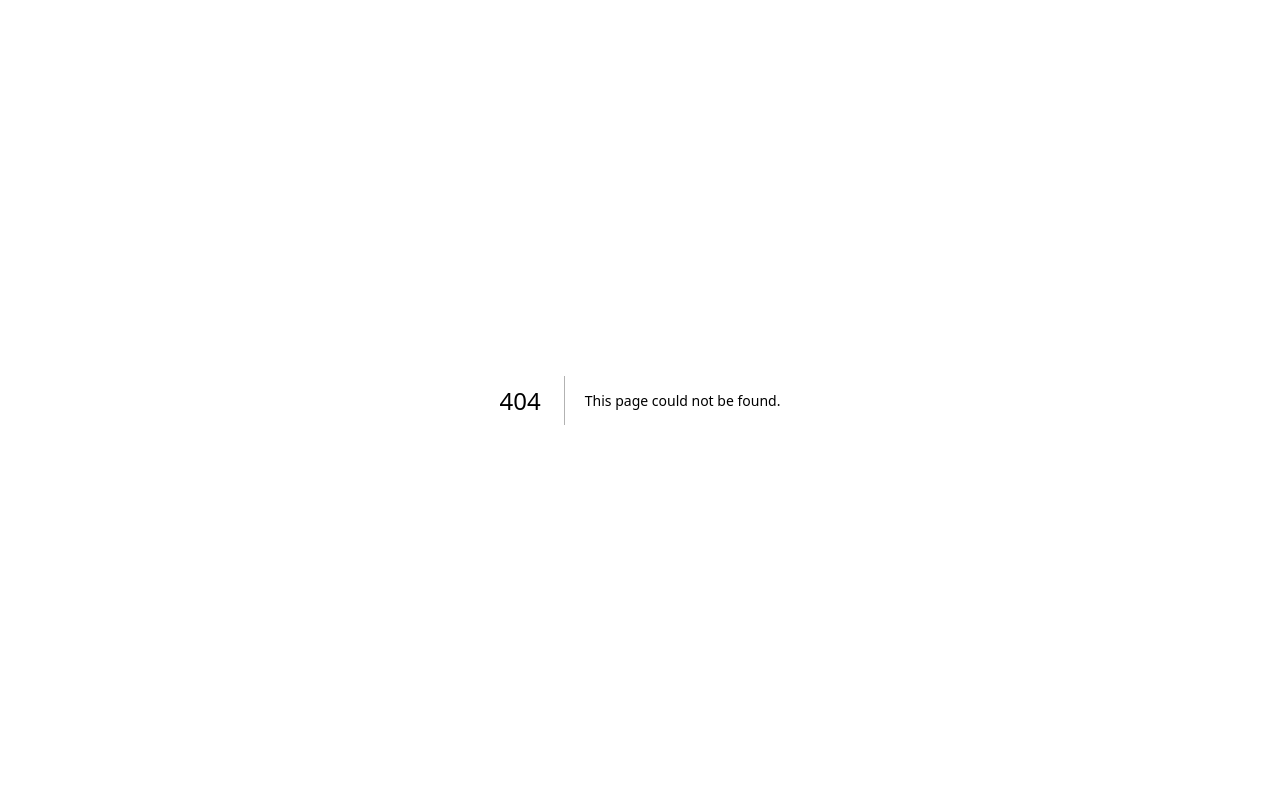
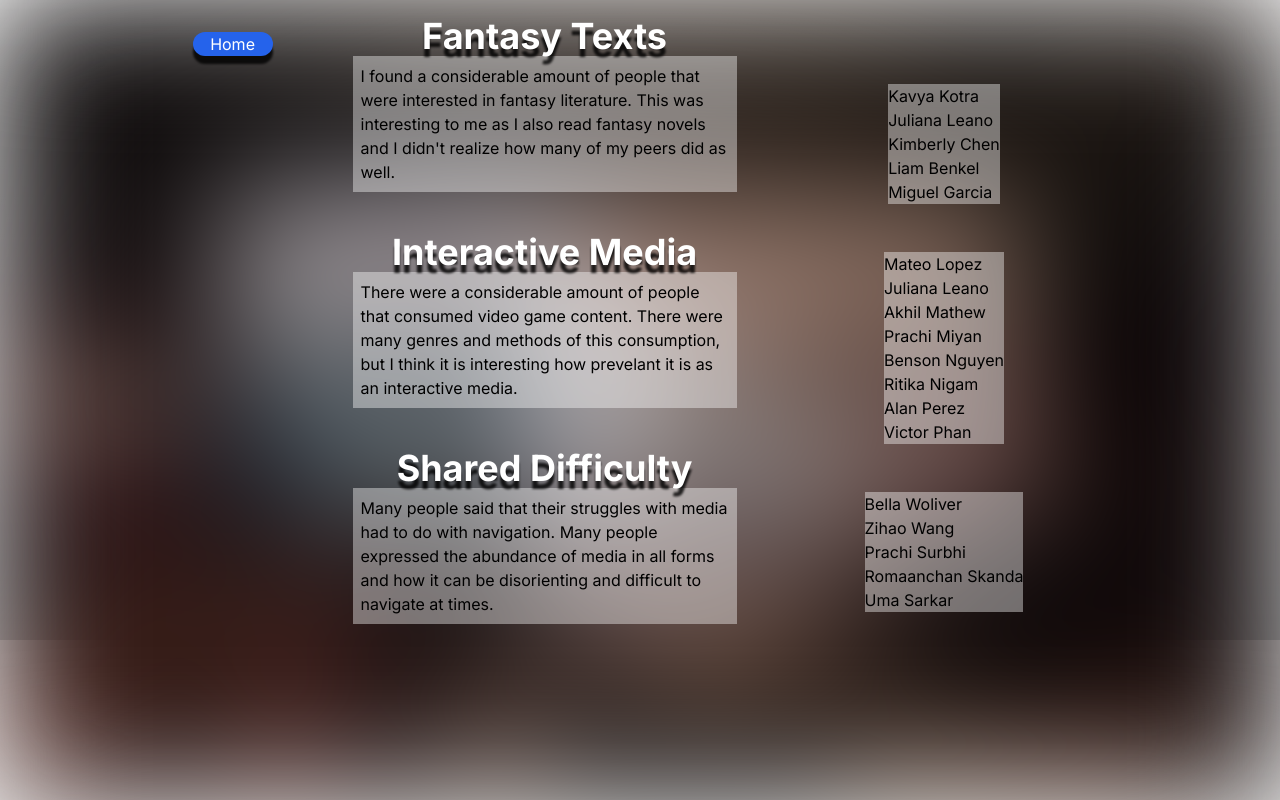
Before and after one commit to EvanBurriola/media-page, a Next.js app: page /peers in a window 1280 px wide. Before the commit this address had no page. Built offline with nearby package versions, Linux system fonts and the light colour scheme.

Commit message:
Assignment 2

```diff
--- a/app/page.tsx
+++ b/app/page.tsx
@@ -28,6 +28,7 @@ export default function Home() {
 
           <Link href='/media' className="flex justify-center mx-12 mt-4 text-white hover:bg-blue-800 bg-blue-600 transition-colors duration-300 rounded-3xl drop-shadow-[0_8.2px_1.2px_rgba(0,0,0,0.8)] select-none">Media Use Tree</Link>
 
+          <Link href='/peers' className="flex justify-center mx-12 mt-4 text-white hover:bg-blue-800 bg-blue-600 transition-colors duration-300 rounded-3xl drop-shadow-[0_8.2px_1.2px_rgba(0,0,0,0.8)] select-none">Assignment 2</Link>
         </div>
 
         <img src="newOrleans.jpg" className="flex object-cover mr-32 rounded-full"></img>
--- /dev/null
+++ b/app/peers/page.tsx
@@ -0,0 +1,166 @@
+import React, { useState } from "react"
+import Link from "next/link";
+
+const fantasyPeers = [
+  {
+    key: '1',
+    name: 'Kavya Kotra',
+    link: 'https://saiskotra24.wixsite.com/kavya'
+  },
+  {
+    key: '2',
+    name: 'Juliana Leano',
+    link: 'https://cs412jleano.xyz/cs445/assingmentOne.html'
+  },
+  {
+    key: '3',
+    name: 'Kimberly Chen',
+    link: 'https://kimberlykchen.wixsite.com/kimchencsce445'
+  },
+  {
+    key: '4',
+    name: 'Liam Benkel',
+    link: 'https://liambenkel.github.io/'
+  },
+  {
+    key: '5',
+    name: 'Miguel Garcia',
+    link: 'https://migugi347.github.io/'
+  },
+]
+
+const gamingPeers = [
+  {
+    key: '1',
+    name: 'Mateo Lopez',
+    link: 'https://people.tamu.edu/~jose_montenegro/'
+  },
+  {
+    key: '2',
+    name: 'Juliana Leano',
+    link: 'https://cs412jleano.xyz/cs445/assingmentOne.html'
+  },
+  {
+    key: '3',
+    name: 'Akhil Mathew',
+    link: 'https://mathewakhil.github.io/'
+  },
+  {
+    key: '4',
+    name: 'Prachi Miyan',
+    link: 'https://prachinewmedia.wordpress.com/2024/01/30/16/'
+  },
+  {
+    key: '5',
+    name: 'Benson Nguyen',
+    link: 'https://628005910.github.io/'
+  },
+  {
+    key: '6',
+    name: 'Ritika Nigam',
+    link: 'https://ritikanigam.wixsite.com/assignment1'
+  },
+  {
+    key: '7',
+    name: 'Alan Perez',
+    link: 'https://przalan12.github.io/'
+  },
+  {
+    key: '8',
+    name: 'Victor Phan',
+    link: 'https://move2slowly.github.io/single.html'
+  }
+]
+
+const navigatingContent = [
+  {
+    key: '1',
+    name: 'Bella Woliver',
+    link: 'https://people.tamu.edu/~bellawoliver/csce445/home.html'
+  },
+  {
+    key: '2',
+    name: 'Zihao Wang',
+    link: 'https://howard-wang-323.github.io/'
+  },
+  {
+    key: '3',
+    name: 'Prachi Surbhi',
+    link: 'https://sites.google.com/tamu.edu/psurbhi/home'
+  },
+  {
+    key: '4',
+    name: 'Romaanchan Skanda',
+    link: 'https://sites.google.com/tamu.edu/romey-media-journey/home'
+  },
+  {
+    key: '5',
+    name: 'Uma Sarkar',
+    link: 'https://umaesarkar.wixsite.com/home'
+  },
+]
+
+
+export default function PeersPage(){
+    return (
+        <>
+          <div className="w-full min-h-screen absolute -z-10 blur-3xl overflow-y-hidden">
+            <img src="innerChamber.jpg" alt="Inner Chamber" className="object-fill absolute saturate-50 select-none"></img>
+          </div>
+          <main className="flex w-screen h-[80vh] flex-row items-center place-content-center p-4">
+
+          <Link href='/' className=" self-start mt-4 mr-4 w-20 h-6 text-center text-white hover:bg-blue-800 bg-blue-600 transition-colors duration-300 rounded-xl drop-shadow-[0_8.2px_1.2px_rgba(0,0,0,0.8)] select-none">Home</Link>
+
+            <div className="flex h-[80vh] flex-col items-center place-content-between p-4 gap-y-3">
+              <div>
+                <h2 className="text-center text-white text-4xl font-bold drop-shadow-[0_8.2px_1.2px_rgba(0,0,0,0.8)] select-none">Fantasy Texts</h2>
+                <p className=" w-96 h-fit mx-12 p-2 bg-white bg-opacity-40 select-none">I found a considerable amount of people
+                that were interested in fantasy literature. This was interesting to me as I also read fantasy novels and I didn't realize
+                how many of my peers did as well.</p>
+              </div>
+              <div>
+                <h2 className="text-center text-white text-4xl font-bold drop-shadow-[0_8.2px_1.2px_rgba(0,0,0,0.8)] select-none">Interactive Media</h2>
+                <p className="w-96 h-fit mx-12 p-2 bg-white bg-opacity-40 select-none">There were a considerable amount of people that consumed video game content.
+                There were many genres and methods of this consumption, but I think it is interesting how prevelant it is as an interactive media.</p>
+              </div>
+              <div>
+                <h2 className="text-center text-white text-4xl font-bold drop-shadow-[0_8.2px_1.2px_rgba(0,0,0,0.8)] select-none">Shared Difficulty</h2>
+                <p className="w-96 h-fit mx-12 p-2 bg-white bg-opacity-40 select-none">Many people said that their struggles with media had to do with navigation.
+                Many people expressed the abundance of media in all forms and how it can be disorienting and difficult
+                to navigate at times.</p>
+              </div>
+
+
+            </div>
+
+            <div className="flex h-[80vh] flex-col items-center place-content-evenly content-center p-4 mt-14 gap-y-2">
+
+              <div className="w-fit h-fit mx-12 bg-white bg-opacity-40">
+
+                  {fantasyPeers.map((elem: any) => (
+                    <ul>
+                      <Link href={elem.link} target="_blank" className="hover:font-bold transition-all duration-500">{elem.name}</Link>
+                    </ul>
+                  ))}
+              </div>
+
+              <div className="w-fit h-fit mx-12 bg-white bg-opacity-40">
+                {gamingPeers.map((elem: any) => (
+                  <ul>
+                    <Link href={elem.link} target="_blank" className="hover:font-bold transition-all duration-500">{elem.name}</Link>
+                  </ul>
+                ))}
+              </div>
+
+              <div className="w-fit h-fit mx-12 bg-white bg-opacity-40">
+                {navigatingContent.map((elem: any) => (
+                  <ul>
+                    <Link href={elem.link} target="_blank" className="hover:font-bold transition-all duration-500">{elem.name}</Link>
+                  </ul>
+                ))}
+              </div>
+            </div>
+          </main>
+        </>
+      );
+}
```
